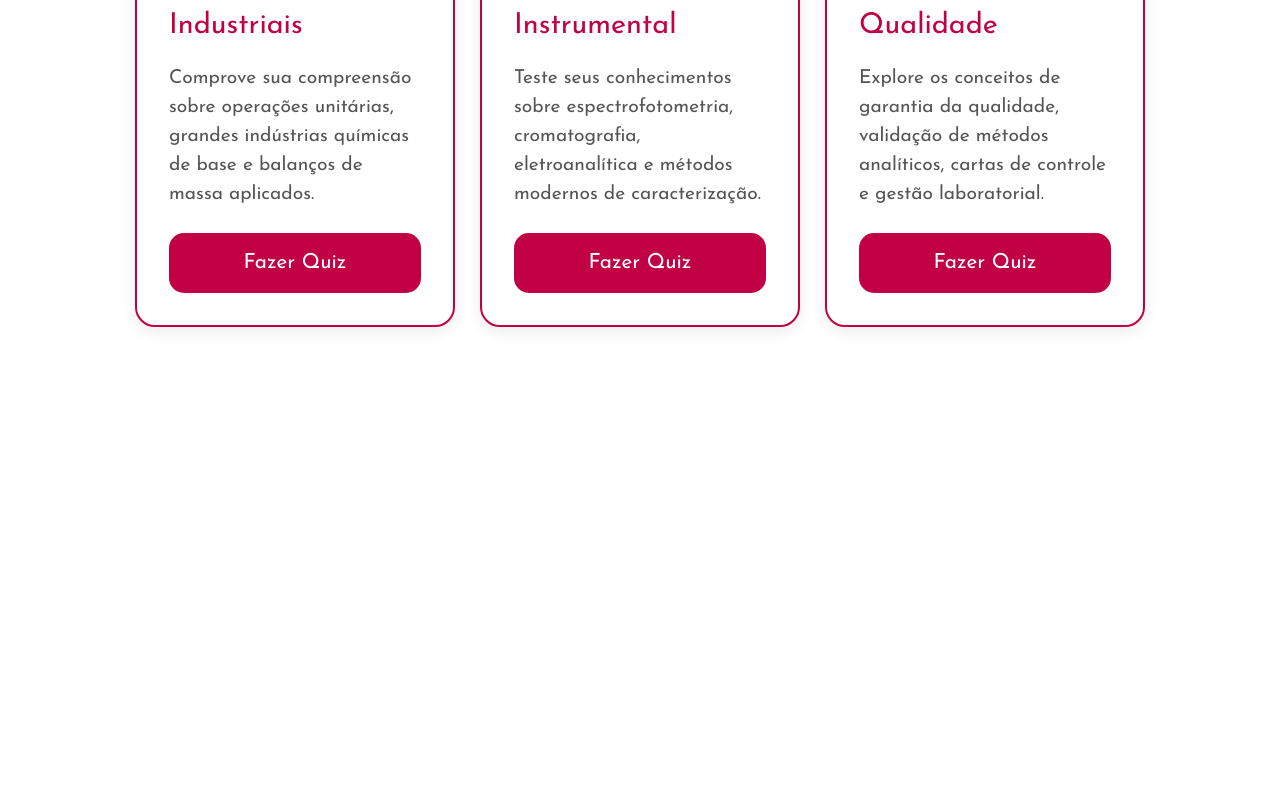
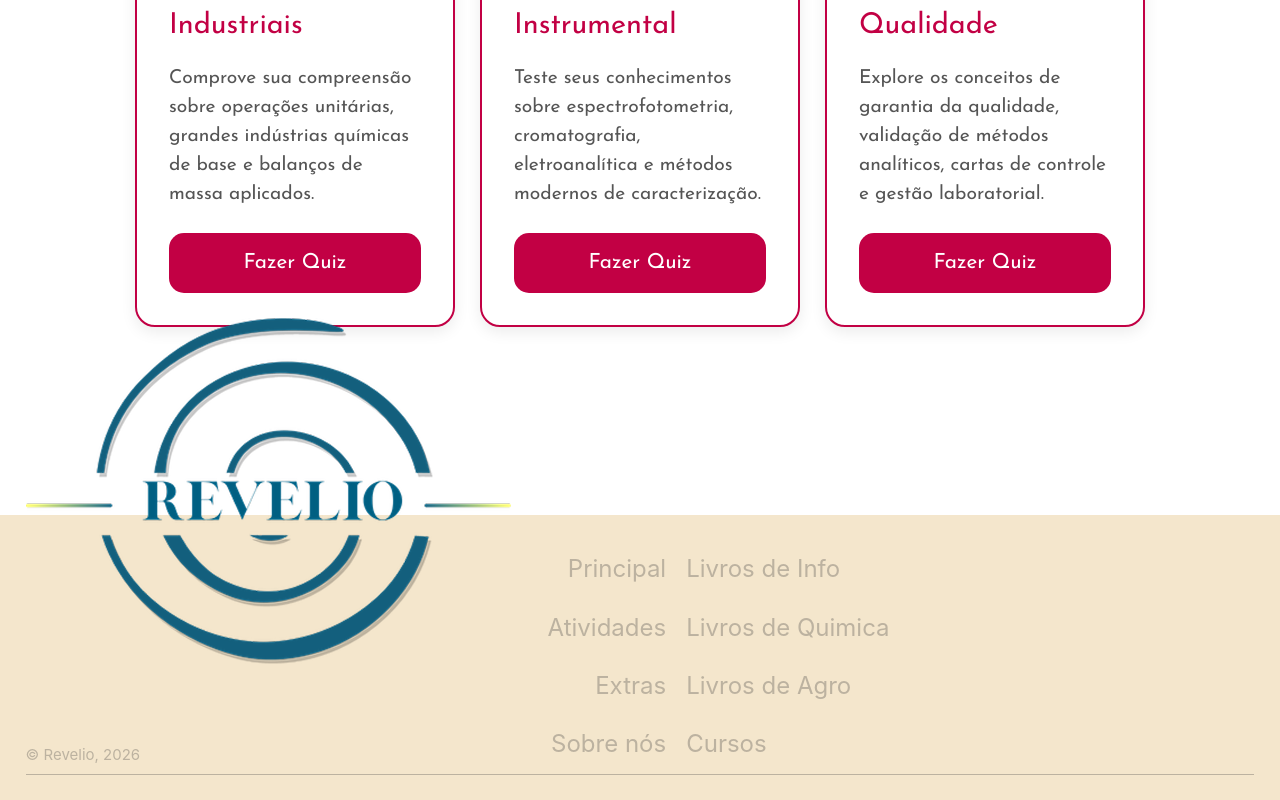
Before and after one commit to Marco-Lytug/Hackaton---Revelio, a Vue app: page /atividades in a window 1280 px wide. Shown: the part 8015-8815 px from the top of the page. Before the commit the page ends 8466 px from the top, so only its background shows below. Built offline with nearby package versions, Linux system fonts and the light colour scheme.

Commit message:
FIX:Colocando o footer

```diff
--- a/src/components/layout/HomeView.vue
+++ b/src/components/layout/HomeView.vue
@@ -7,6 +7,8 @@ import AppHeader from '../../components/layout/AppHeader.vue'
 import { livrosInfo1Ano} from '@/Data/livrosInfo.js'
 import { livrosAgro1Ano } from '@/Data/livrosAgro.js'
 import { livros1AnoQuimi } from '@/Data/livrosQuimi.js'
+import AppFooter from './AppFooter.vue'
+
 
 
 const mostrarDetalhes = ref(false);
@@ -117,6 +119,7 @@ const livrosDestaque3 = livros1AnoQuimi.filter(livro =>
     </div>
     <RouterLink to="atividade">AQUI!</RouterLink>
   </section>
+  <appFooter></appFooter>
 </template>
 
 <style scoped>
--- a/src/views/PaginaAgro.vue
+++ b/src/views/PaginaAgro.vue
@@ -10,6 +10,7 @@ import ButtonChild from '@/components/layout/ButtonChild.vue';
 import LivroCard from '@/components/layout/livros/LivroCard.vue';
 import LivrosFavoritos from '@/components/layout/livros/LivrosFavoritos.vue';
 import AppHeader from '../components/layout/AppHeader.vue'
+import AppFooter from '../components/layout/AppFooter.vue'
 
 defineEmits(['fechar'])
 
@@ -541,7 +542,7 @@ const slidesAutores = computed(() => {
   </Transition>
 
     </section>
-
+    <appFooter></appFooter>
 </template>
 
 <style scoped>
--- a/src/views/PaginaAtividades.vue
+++ b/src/views/PaginaAtividades.vue
@@ -3,6 +3,8 @@ import AppHeader from '../components/layout/AppHeader.vue'
 import { quizzesInfo } from '@/Data/quizInfo.js'
 import { quizzesAgro } from '@/Data/quizAgro.js'
 import { quizzesQuimi } from '@/Data/quizQuimi.js'
+import AppFooter from '../components/layout/AppFooter.vue'
+
 
 const quizzesInformatica = {
   ...quizzesInfo
@@ -219,7 +221,7 @@ Tudo de forma simples, prática e acessível, para revisar conteúdos, testar co
     </div>
   </div>
 </section>
-
+<appFooter></appFooter>
 </template>
 
 <style scoped>
@@ -568,7 +570,9 @@ Tudo de forma simples, prática e acessível, para revisar conteúdos, testar co
   font-family: "Josefin Sans", sans-serif;
   font-size: 1.2rem;
 }
-
+.ultima-secao{
+  padding-bottom: 10vw;
+}
 #quizzes-info,
 #quizzes-agro,
 #quizzes-quimica {
@@ -603,4 +607,5 @@ Tudo de forma simples, prática e acessível, para revisar conteúdos, testar co
     padding-bottom: 200px;
   }
 }
+
 </style>
--- a/src/views/PaginaInfo.vue
+++ b/src/views/PaginaInfo.vue
@@ -10,6 +10,8 @@ import ButtonChild from '@/components/layout/ButtonChild.vue';
 import LivroCard from '@/components/layout/livros/LivroCard.vue';
 import LivrosFavoritos from '@/components/layout/livros/LivrosFavoritos.vue';
 import AppHeader from '../components/layout/AppHeader.vue'
+import AppFooter from '../components/layout/AppFooter.vue'
+
 
 defineEmits(['fechar'])
 
@@ -554,7 +556,7 @@ const slidesAutores = computed(() => {
 
 
   </section>
-
+    <appFooter></appFooter>
 </template>
 
 <style scoped>
--- a/src/views/PaginaQuimi.vue
+++ b/src/views/PaginaQuimi.vue
@@ -10,6 +10,8 @@ import ButtonChild from '@/components/layout/ButtonChild.vue';
 import LivroCard from '@/components/layout/livros/LivroCard.vue';
 import LivrosFavoritos from '@/components/layout/livros/LivrosFavoritos.vue';
 import AppHeader from '../components/layout/AppHeader.vue'
+import AppFooter from '../components/layout/AppFooter.vue'
+
 
 defineEmits(['fechar'])
 
@@ -534,7 +536,7 @@ const slidesAutores = computed(() => {
   </Transition>
 
     </section>
-
+<appFooter></appFooter>
 </template>
 
 <style scoped>
```
